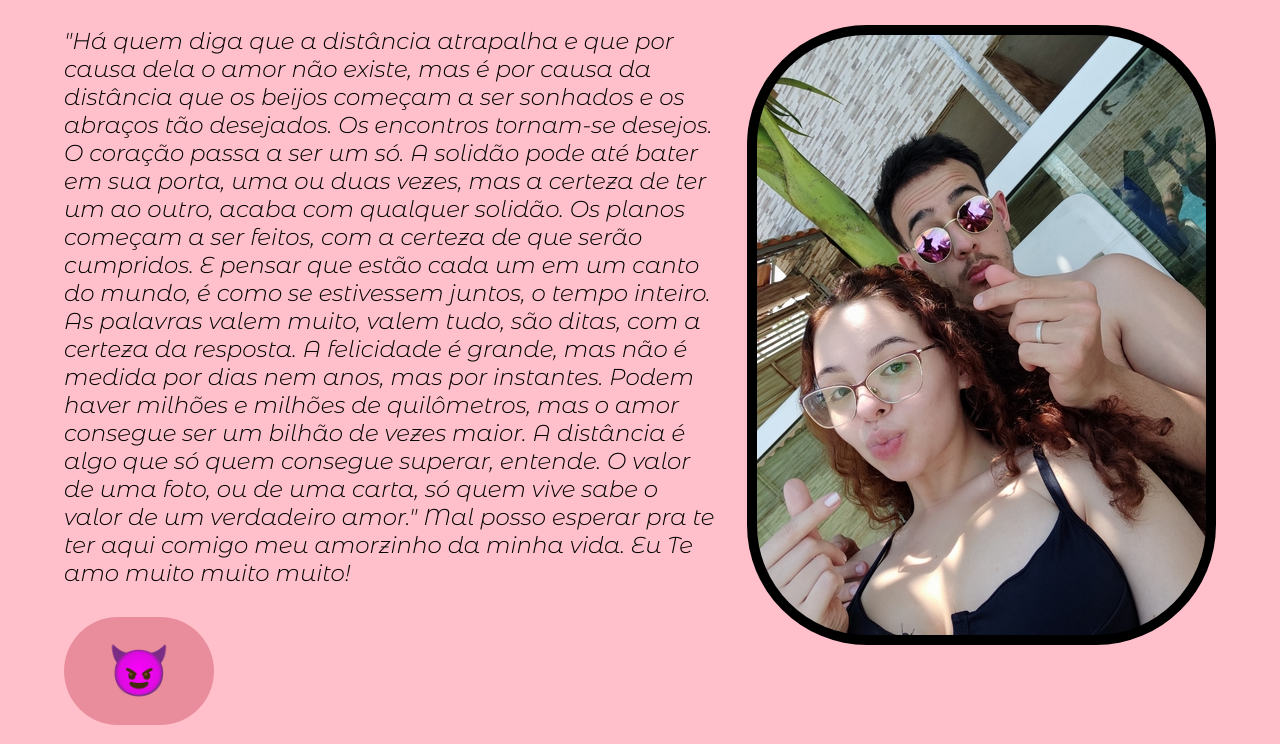
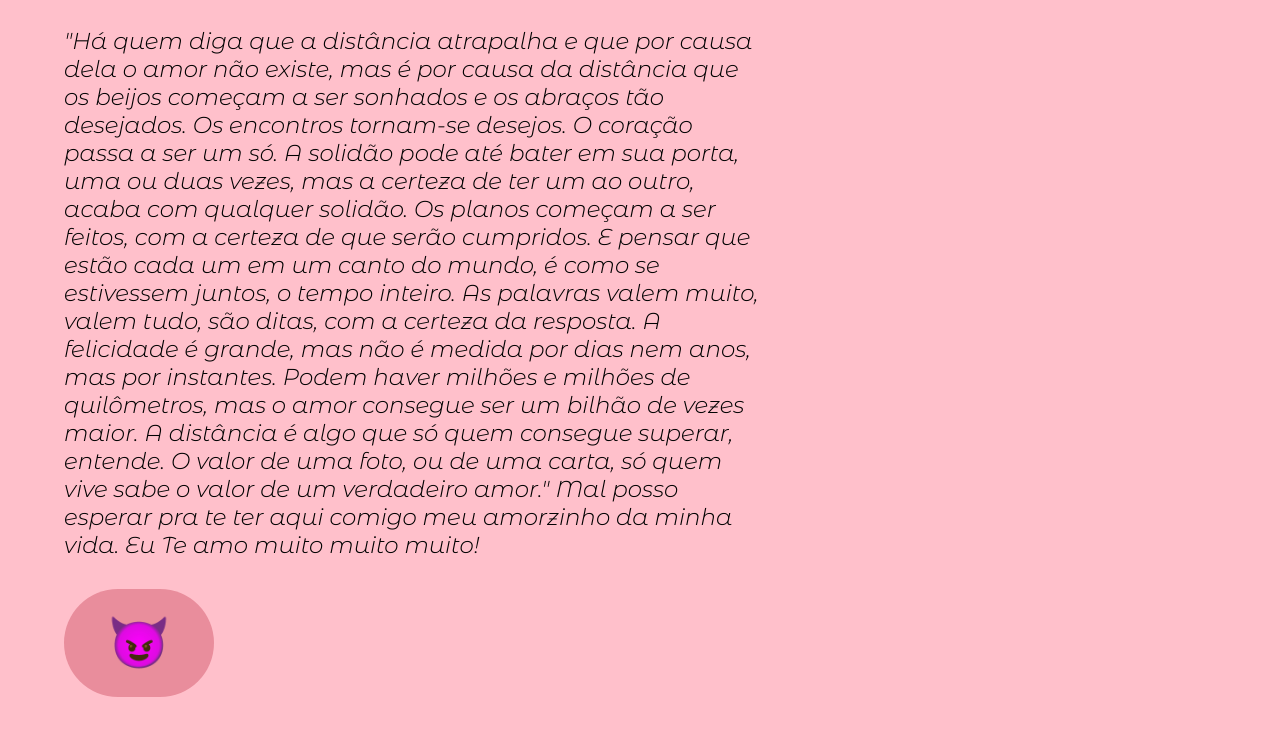
Before and after one commit to condss/bookish-memory, a plain HTML site: page index.html in a window 1280 px wide. Shown: the part 120-864 px from the top of the page. Drawn offline with Linux system fonts and the light colour scheme; a web font is replaced by a local one.

Commit message:
Update index.html

```diff
--- a/index.html
+++ b/index.html
@@ -17,7 +17,6 @@
                     <a href=" https://www.youtube.com/watch?v=kXEDJpYD9F4"> &#128520; </a>
                 </div>
         </section>
-        <img class="apresentacao__conteudo__imagem" src="image.jpg" alt="eu e a minha linda esposa juntinhos">
     </main>
     <footer> </footer>
 </body>
```
